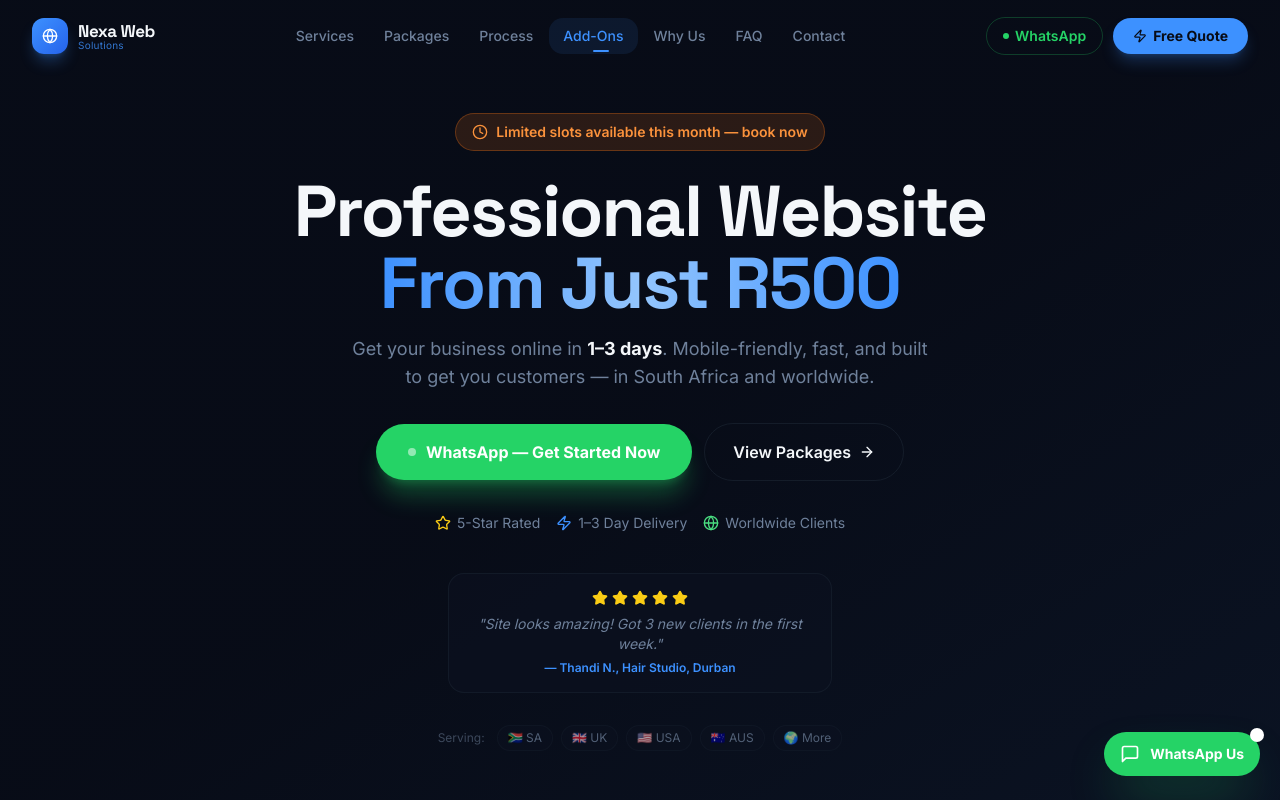
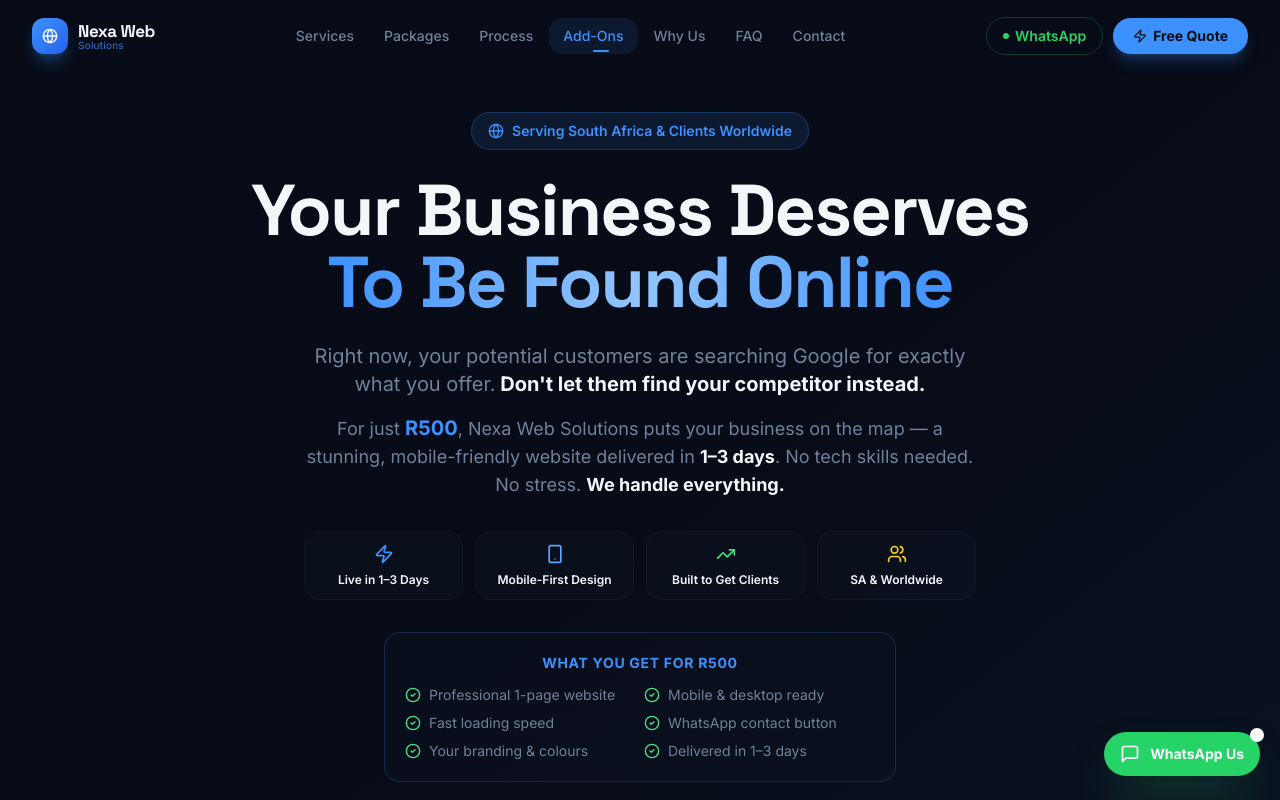
Before and after one commit to Sphile2012/nexamello, a React (Vite) app: page / in a window 1280 px wide. Shown: the top 800 px of the page. Built offline with nearby package versions, Linux system fonts and the light colour scheme.

Commit message:
feat: compelling hero ad copy, remove USD conversions, ZAR only pricing

```diff
--- a/src/components/GlobalBanner.jsx
+++ b/src/components/GlobalBanner.jsx
@@ -62,9 +62,9 @@ export default function GlobalBanner() {
           className="mt-6 text-center px-4 sm:px-6 py-4 rounded-2xl bg-gradient-to-r from-primary/8 via-primary/5 to-transparent border border-primary/15"
         >
           <p className="text-xs sm:text-sm font-inter text-muted-foreground">
-            💱 Prices in <strong className="text-foreground">South African Rand (ZAR)</strong> —{" "}
-            <strong className="text-primary">R500 ≈ $27 USD · £21 GBP · $42 AUD</strong>.{" "}
-            <a href="https://wa.me/27823562239?text=Hi!%20I%27d%20like%20a%20quote%20in%20my%20currency." target="_blank" rel="noopener noreferrer" className="text-primary hover:underline">Get a quote in your currency →</a>
+            💰 All prices are in <strong className="text-foreground">South African Rand (ZAR)</strong>.{" "}
+            International clients welcome —{" "}
+            <a href="https://wa.me/27823562239?text=Hi!%20I%27d%20like%20a%20quote%20for%20a%20website." target="_blank" rel="noopener noreferrer" className="text-primary hover:underline font-semibold">WhatsApp us for a custom quote →</a>
           </p>
         </motion.div>
       </div>
--- a/src/components/HeroSection.jsx
+++ b/src/components/HeroSection.jsx
@@ -1,5 +1,5 @@
 import { motion } from "framer-motion";
-import { ArrowRight, Star, Globe, Zap, Clock } from "lucide-react";
+import { ArrowRight, Star, Globe, Zap, CheckCircle2, TrendingUp, Users, Smartphone } from "lucide-react";
 
 export default function HeroSection() {
   const scrollTo = (href) => {
@@ -9,55 +9,112 @@ export default function HeroSection() {
 
   return (
     <section className="relative min-h-screen flex items-center justify-center overflow-hidden pt-16">
-      {/* Simple gradient background — no heavy image */}
+      {/* Background */}
       <div className="absolute inset-0 bg-gradient-to-br from-background via-background to-primary/5" />
       <div className="absolute top-0 right-0 w-[500px] h-[500px] bg-primary/8 rounded-full blur-3xl pointer-events-none" />
       <div className="absolute bottom-0 left-0 w-[400px] h-[400px] bg-blue-600/6 rounded-full blur-3xl pointer-events-none" />
 
       <div className="relative z-10 w-full max-w-5xl mx-auto px-4 sm:px-6 lg:px-8 text-center py-12">
 
-        {/* Urgency badge */}
+        {/* Top label */}
         <motion.div
           initial={{ opacity: 0, y: -10 }}
           animate={{ opacity: 1, y: 0 }}
           transition={{ duration: 0.4 }}
-          className="inline-flex items-center gap-2 px-4 py-2 rounded-full bg-orange-500/15 border border-orange-500/30 text-orange-400 text-sm font-inter font-semibold mb-6"
+          className="inline-flex items-center gap-2 px-4 py-2 rounded-full bg-primary/10 border border-primary/25 text-primary text-sm font-inter font-semibold mb-6"
         >
-          <Clock className="w-4 h-4" />
-          Limited slots available this month — book now
+          <Globe className="w-4 h-4" />
+          Serving South Africa &amp; Clients Worldwide
         </motion.div>
 
-        {/* Main headline — big, bold, immediate */}
+        {/* Main headline */}
         <motion.h1
           initial={{ opacity: 0, y: 20 }}
           animate={{ opacity: 1, y: 0 }}
           transition={{ duration: 0.5, delay: 0.1 }}
-          className="font-space font-bold text-4xl sm:text-5xl md:text-6xl lg:text-7xl text-foreground leading-[1.1] tracking-tight mb-4"
+          className="font-space font-bold text-4xl sm:text-5xl md:text-6xl lg:text-7xl text-foreground leading-[1.1] tracking-tight mb-6"
         >
-          Professional Website
+          Your Business Deserves
           <br />
           <span className="bg-gradient-to-r from-primary via-blue-300 to-primary bg-clip-text text-transparent">
-            From Just R500
+            To Be Found Online
           </span>
         </motion.h1>
 
-        {/* Short, punchy subtext */}
-        <motion.p
+        {/* Compelling advertising message */}
+        <motion.div
           initial={{ opacity: 0, y: 20 }}
           animate={{ opacity: 1, y: 0 }}
           transition={{ duration: 0.5, delay: 0.2 }}
-          className="text-base sm:text-lg font-inter text-muted-foreground max-w-xl mx-auto mb-8 leading-relaxed"
+          className="max-w-2xl mx-auto mb-8"
         >
-          Get your business online in <strong className="text-foreground">1–3 days</strong>.
-          Mobile-friendly, fast, and built to get you customers —
-          in South Africa and worldwide.
-        </motion.p>
+          <p className="text-lg sm:text-xl font-inter text-muted-foreground leading-relaxed mb-4">
+            Right now, your potential customers are searching Google for exactly what you offer.
+            <strong className="text-foreground"> Don't let them find your competitor instead.</strong>
+          </p>
+          <p className="text-base sm:text-lg font-inter text-muted-foreground leading-relaxed">
+            For just <strong className="text-primary text-xl">R500</strong>, Nexa Web Solutions puts your business on the map —
+            a stunning, mobile-friendly website delivered in <strong className="text-foreground">1–3 days</strong>.
+            No tech skills needed. No stress. <strong className="text-foreground">We handle everything.</strong>
+          </p>
+        </motion.div>
 
-        {/* Primary CTA — WhatsApp first */}
+        {/* Key benefits — scannable */}
         <motion.div
           initial={{ opacity: 0, y: 20 }}
           animate={{ opacity: 1, y: 0 }}
           transition={{ duration: 0.5, delay: 0.3 }}
+          className="grid grid-cols-2 sm:grid-cols-4 gap-3 max-w-2xl mx-auto mb-8"
+        >
+          {[
+            { icon: Zap, text: "Live in 1–3 Days", color: "text-primary" },
+            { icon: Smartphone, text: "Mobile-First Design", color: "text-blue-400" },
+            { icon: TrendingUp, text: "Built to Get Clients", color: "text-green-400" },
+            { icon: Users, text: "SA & Worldwide", color: "text-yellow-400" },
+          ].map((item, i) => (
+            <motion.div
+              key={item.text}
+              initial={{ opacity: 0, scale: 0.9 }}
+              animate={{ opacity: 1, scale: 1 }}
+              transition={{ duration: 0.3, delay: 0.35 + i * 0.07 }}
+              className="flex flex-col items-center gap-2 p-3 rounded-2xl bg-card/50 border border-border/40"
+            >
+              <item.icon className={`w-5 h-5 ${item.color}`} />
+              <span className="text-xs font-inter font-semibold text-foreground text-center leading-tight">{item.text}</span>
+            </motion.div>
+          ))}
+        </motion.div>
+
+        {/* What you get — checklist */}
+        <motion.div
+          initial={{ opacity: 0, y: 20 }}
+          animate={{ opacity: 1, y: 0 }}
+          transition={{ duration: 0.5, delay: 0.45 }}
+          className="max-w-lg mx-auto mb-8 p-5 rounded-2xl bg-card/60 border border-primary/20"
+        >
+          <p className="text-sm font-inter font-bold text-primary uppercase tracking-wider mb-3">What you get for R500</p>
+          <div className="grid grid-cols-1 sm:grid-cols-2 gap-2 text-left">
+            {[
+              "Professional 1-page website",
+              "Mobile & desktop ready",
+              "Fast loading speed",
+              "WhatsApp contact button",
+              "Your branding & colours",
+              "Delivered in 1–3 days",
+            ].map((item) => (
+              <div key={item} className="flex items-center gap-2">
+                <CheckCircle2 className="w-4 h-4 text-green-400 flex-shrink-0" />
+                <span className="text-sm font-inter text-muted-foreground">{item}</span>
+              </div>
+            ))}
+          </div>
+        </motion.div>
+
+        {/* CTA buttons */}
+        <motion.div
+          initial={{ opacity: 0, y: 20 }}
+          animate={{ opacity: 1, y: 0 }}
+          transition={{ duration: 0.5, delay: 0.55 }}
           className="flex flex-col sm:flex-row items-center justify-center gap-3 mb-8"
         >
           <a
@@ -67,27 +124,27 @@ export default function HeroSection() {
             className="w-full sm:w-auto inline-flex items-center justify-center gap-2.5 px-8 py-4 rounded-full bg-[#25D366] hover:bg-[#22c55e] text-white font-inter font-bold text-base transition-all hover:scale-105 shadow-xl shadow-[#25D366]/30"
           >
             <span className="w-2 h-2 rounded-full bg-white animate-pulse" />
-            WhatsApp — Get Started Now
+            WhatsApp Us — Start for R500
           </a>
           <button
             onClick={() => scrollTo("#hosting")}
             className="w-full sm:w-auto inline-flex items-center justify-center gap-2 px-7 py-4 rounded-full border border-border/60 text-foreground font-inter font-semibold text-base hover:bg-secondary/50 hover:border-primary/40 transition-all"
           >
-            View Packages
+            See All Packages
             <ArrowRight className="w-4 h-4" />
           </button>
         </motion.div>
 
-        {/* Trust signals — quick scan */}
+        {/* Trust signals */}
         <motion.div
           initial={{ opacity: 0 }}
           animate={{ opacity: 1 }}
-          transition={{ duration: 0.5, delay: 0.4 }}
-          className="flex flex-wrap items-center justify-center gap-4 mb-10"
+          transition={{ duration: 0.5, delay: 0.65 }}
+          className="flex flex-wrap items-center justify-center gap-4 mb-8"
         >
           {[
-            { icon: Star, text: "5-Star Rated", color: "text-yellow-400" },
-            { icon: Zap, text: "1–3 Day Delivery", color: "text-primary" },
+            { icon: Star, text: "5-Star Service", color: "text-yellow-400" },
+            { icon: Zap, text: "Fast Turnaround", color: "text-primary" },
             { icon: Globe, text: "Worldwide Clients", color: "text-green-400" },
           ].map((item) => (
             <div key={item.text} className="flex items-center gap-1.5 text-sm font-inter text-muted-foreground">
@@ -97,38 +154,18 @@ export default function HeroSection() {
           ))}
         </motion.div>
 
-        {/* Quick social proof */}
-        <motion.div
-          initial={{ opacity: 0, y: 10 }}
-          animate={{ opacity: 1, y: 0 }}
-          transition={{ duration: 0.5, delay: 0.5 }}
-          className="max-w-sm mx-auto p-4 rounded-2xl bg-card/60 border border-border/50"
-        >
-          <div className="flex gap-1 justify-center mb-2">
-            {[...Array(5)].map((_, i) => (
-              <Star key={i} className="w-4 h-4 text-yellow-400 fill-yellow-400" />
-            ))}
-          </div>
-          <p className="text-sm font-inter text-muted-foreground italic">
-            "Site looks amazing! Got 3 new clients in the first week."
-          </p>
-          <p className="text-xs font-inter text-primary font-semibold mt-1.5">
-            — Thandi N., Hair Studio, Durban
-          </p>
-        </motion.div>
-
-        {/* Countries */}
+        {/* Countries served */}
         <motion.div
           initial={{ opacity: 0 }}
           animate={{ opacity: 1 }}
-          transition={{ duration: 0.5, delay: 0.6 }}
-          className="mt-8 flex flex-wrap items-center justify-center gap-2"
+          transition={{ duration: 0.5, delay: 0.7 }}
+          className="flex flex-wrap items-center justify-center gap-2"
         >
           <span className="text-xs font-inter text-muted-foreground/50 mr-1">Serving:</span>
-          {["🇿🇦 SA", "🇬🇧 UK", "🇺🇸 USA", "🇦🇺 AUS", "🌍 More"].map((c) => (
-            <span key={c} className="text-xs font-inter text-muted-foreground/70 px-2.5 py-1 rounded-full bg-card/40 border border-border/30">
-              {c}
-            </span>
+          {["🇿🇦 South Africa", "🇬🇧 UK", "🇺🇸 USA", "🇦🇺 Australia", "🌍 &amp; More"].map((c) => (
+            <span key={c} className="text-xs font-inter text-muted-foreground/70 px-2.5 py-1 rounded-full bg-card/40 border border-border/30"
+              dangerouslySetInnerHTML={{ __html: c }}
+            />
           ))}
         </motion.div>
       </div>
```
